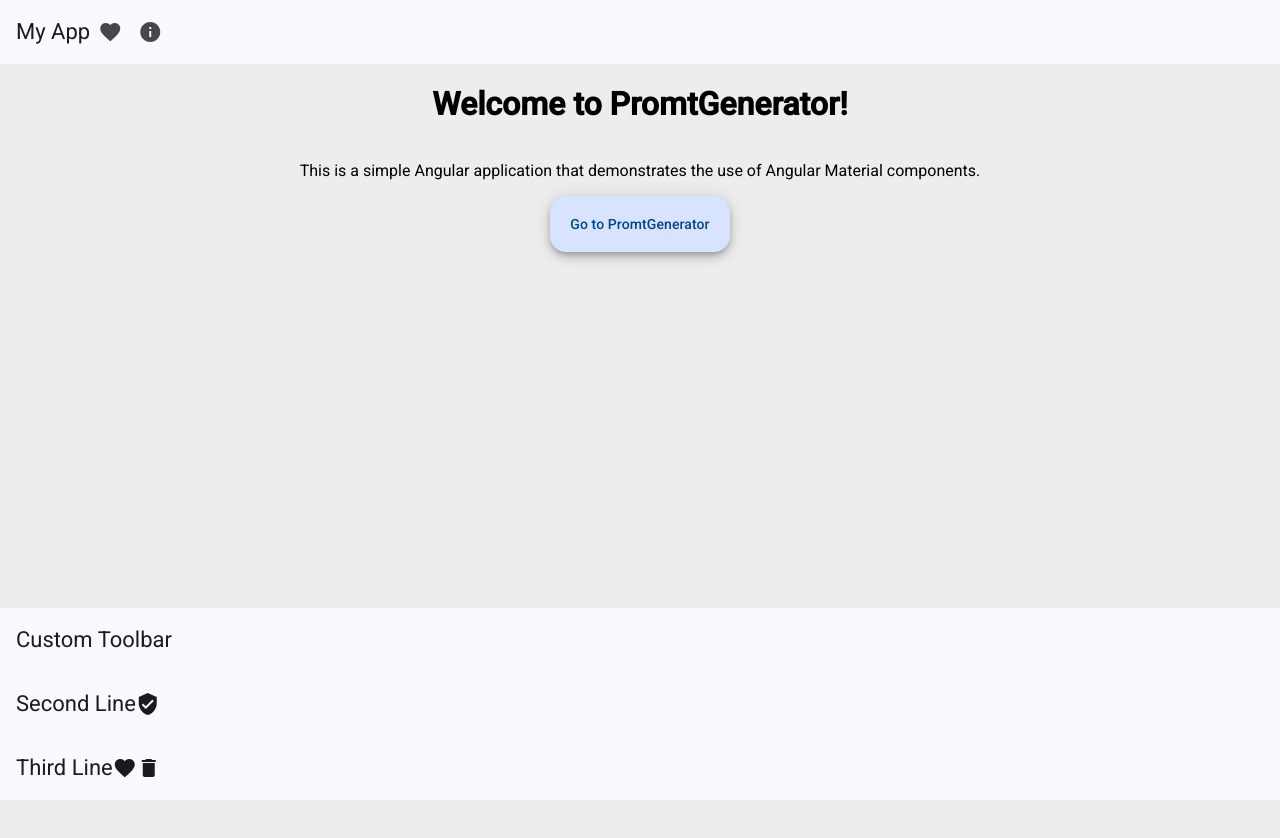
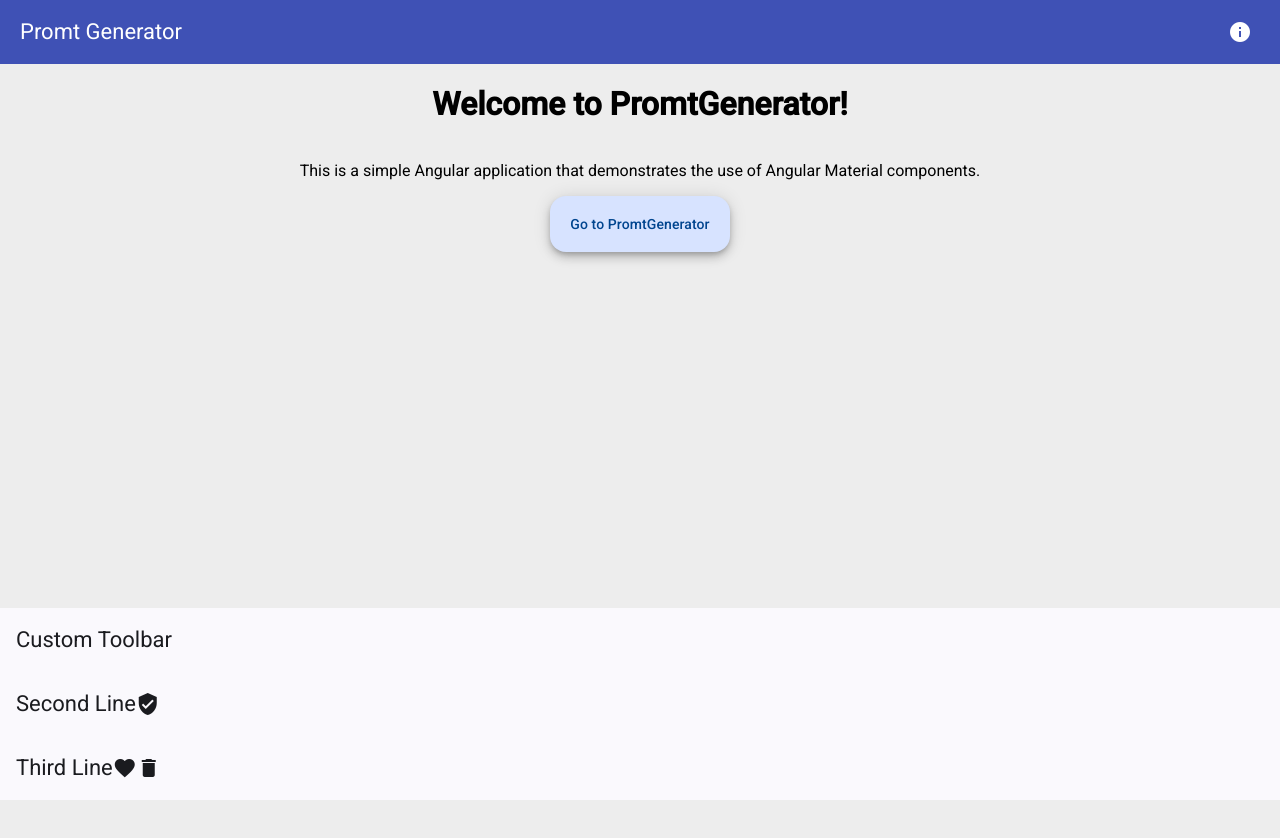
Before and after one commit to AlexejHein/PromtGenerator-, an Angular app: page / in a window 1280 px wide. Shown: the top 838 px of the page. Built offline with nearby package versions, Linux system fonts and the light colour scheme.

Commit message:
first commit

```diff
--- a/src/app/header-menu/header-menu.component.html
+++ b/src/app/header-menu/header-menu.component.html
@@ -1,10 +1,6 @@
 <mat-toolbar>
 
-  <span>My App</span>
-  <span class="example-spacer"></span>
-  <button mat-icon-button class="example-icon favorite-icon" aria-label="Example icon-button with heart icon">
-    <mat-icon>favorite</mat-icon>
-  </button>
+  <span routerLink="/">Promt Generator</span>
   <button mat-icon-button class="example-icon favorite-icon" aria-label="Example icon-button with heart icon" (click)="openInfoDialog()">
     <mat-icon>info</mat-icon>
   </button>
--- a/src/app/header-menu/header-menu.component.scss
+++ b/src/app/header-menu/header-menu.component.scss
@@ -0,0 +1,14 @@
+mat-toolbar {
+  background-color: #3f51b5;
+  color: white;
+  display: flex;
+  justify-content: space-between;
+  align-items: center;
+  padding: 0 20px;
+  span{
+    cursor: pointer;
+  }
+  button{
+    color: #ffffff;
+  }
+}
```
